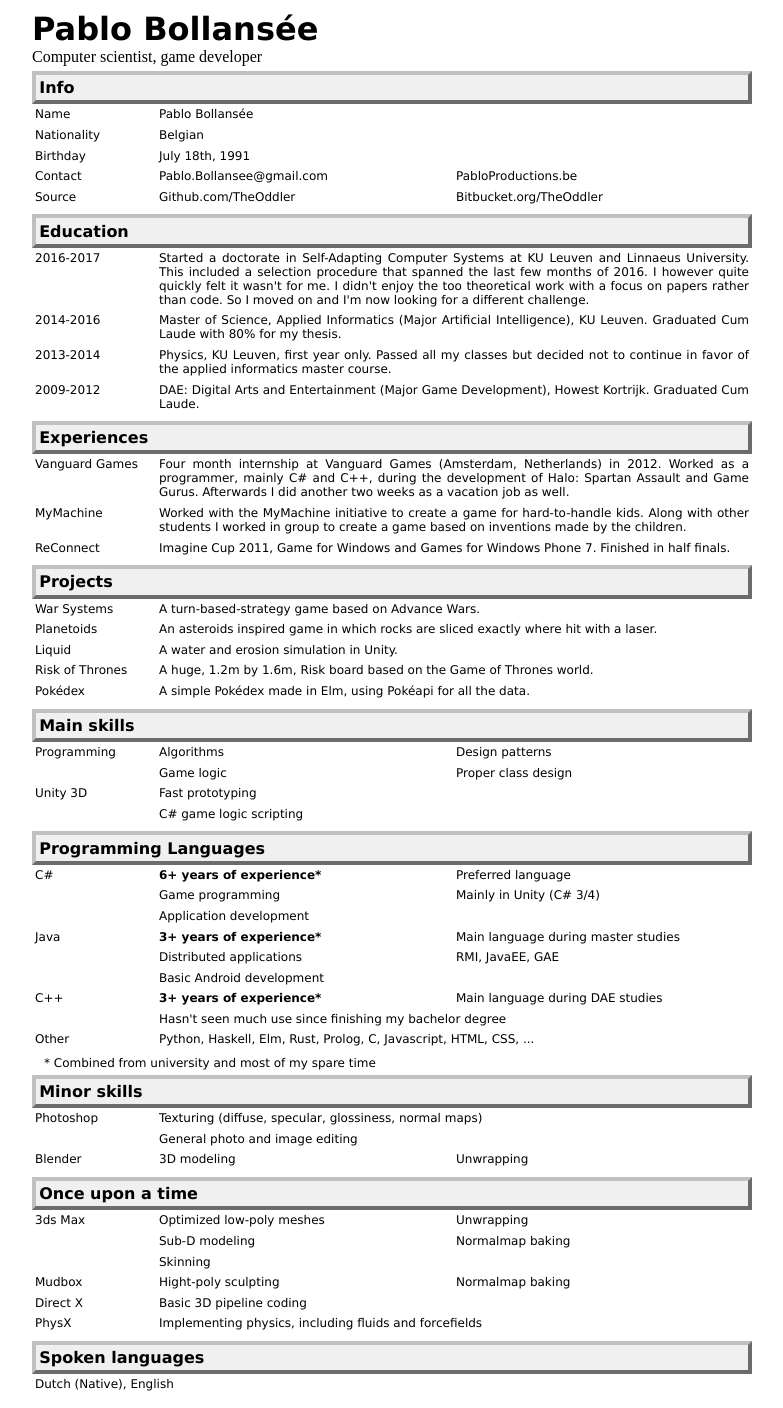
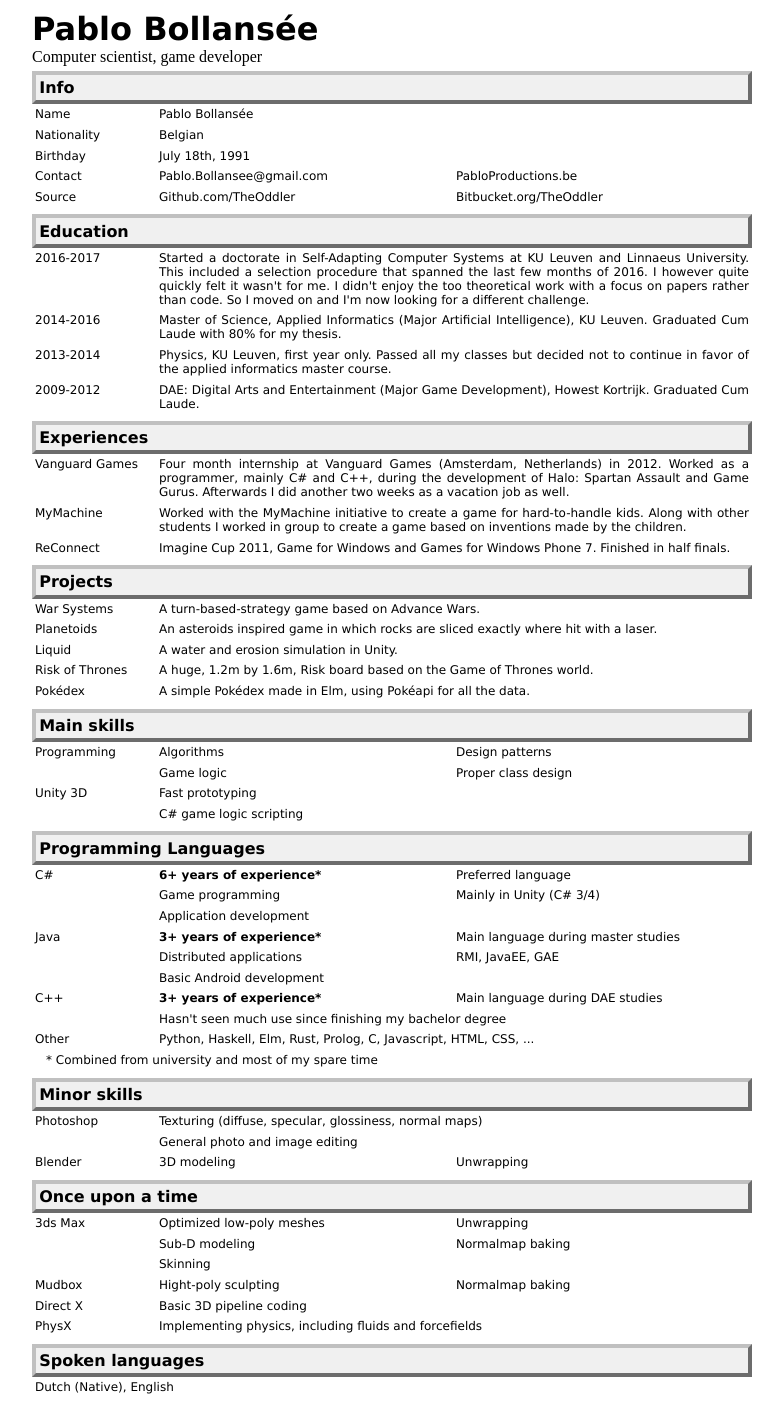
Before and after one commit to TheOddler/theoddler.github.io, a Jekyll site: the page built from cv/index.html, in a window 1280 px wide. Shown: the whole page, without its empty margins (248-1031 px from the left). Built offline with Jekyll 4.4.1, drawn with Linux system fonts in a browser that asks for light colours.

Commit message:
Cleaner print.

```diff
--- a/_css/pages.css
+++ b/_css/pages.css
@@ -67,7 +67,7 @@
 }
 
 .footnote {
-    margin-left: 1em;
+    padding-left: 1em;
 }
 
 .footer {
--- a/_includes/about.md
+++ b/_includes/about.md
@@ -163,10 +163,13 @@
 		<td>Other</td>
 		<td colspan="2">Python, Haskell, Elm, Rust, Prolog, C, Javascript, HTML, CSS, ...</td>
 	</tr>
+	<tr>
+		<td class="footnote" colspan="3">* {{ experience_explanation }}</td>
+	</tr>
 </table>
 
-{:.footnote}
-\* {{ experience_explanation }}
+
+
 
 ### Minor skills
 
--- a/cv/styles.css
+++ b/cv/styles.css
@@ -25,3 +25,8 @@
 	border-color: #C0C0C0;
 	background-color: #F0F0F0;
 }
+
+table {
+    page-break-before: avoid;
+    page-break-inside: avoid;
+}
```
